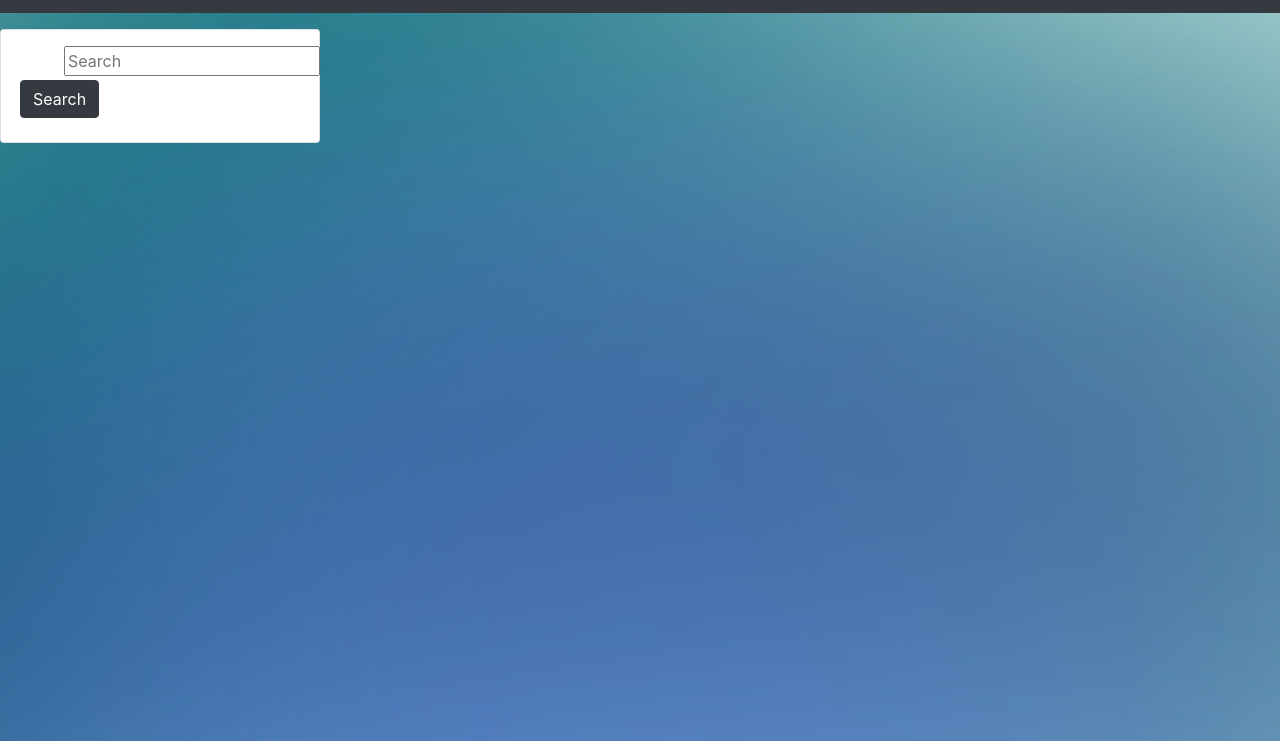
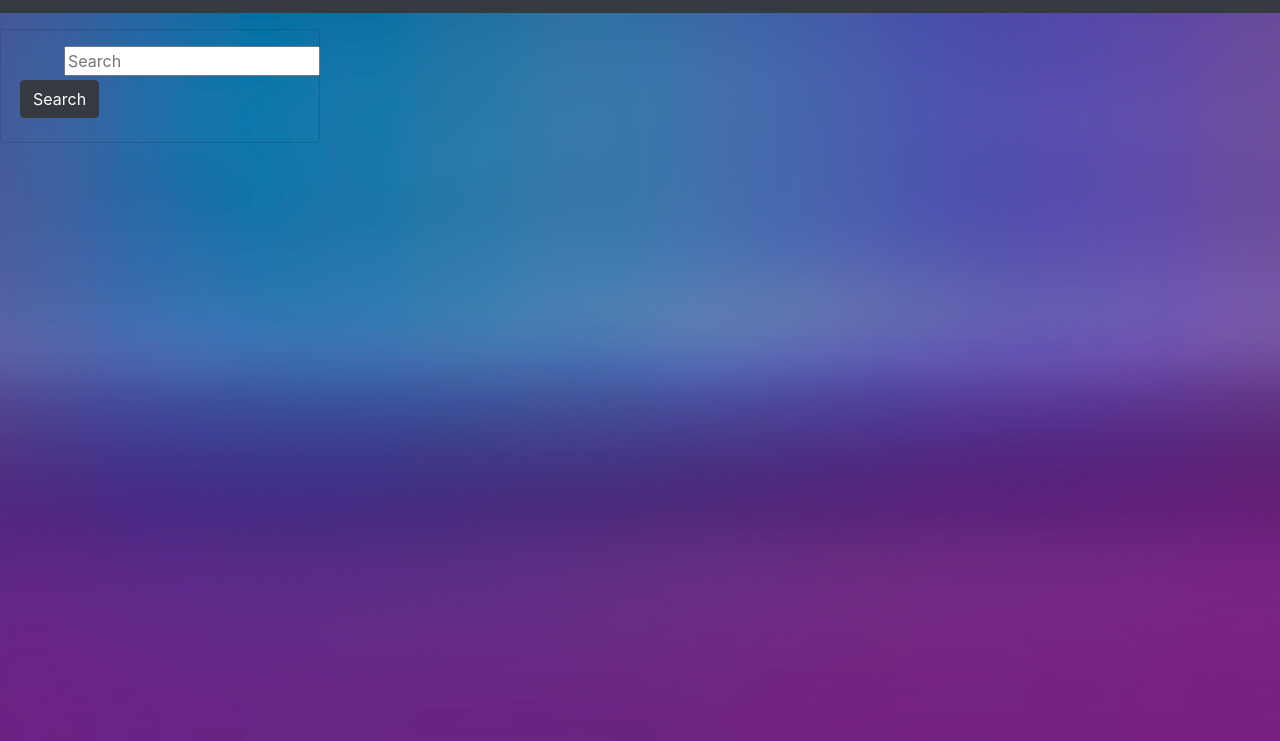
Before and after one commit to ted-peters/weather-dashboard, a plain HTML site: page index.html in a window 1280 px wide. Shown: the part 59-800 px from the top of the page. Drawn offline with nearby package versions, Linux system fonts and the light colour scheme.

Commit message:
edited backgrounds in CSS

```diff
--- a/style.css
+++ b/style.css
@@ -1,6 +1,13 @@
 body {
-    background:url("images/weatherAppBg.png") no-repeat fixed;
+    background:url(images/cardbg.png) no-repeat fixed;
     background-size: cover;
+
+  }
+
+.cardbg {
+    background:url(images/cardbg.png) no-repeat fixed;
+    background-size: cover;
+
   }
 
 .hide  {
```
Also changed, not shown: images/cardbg.png (added).
